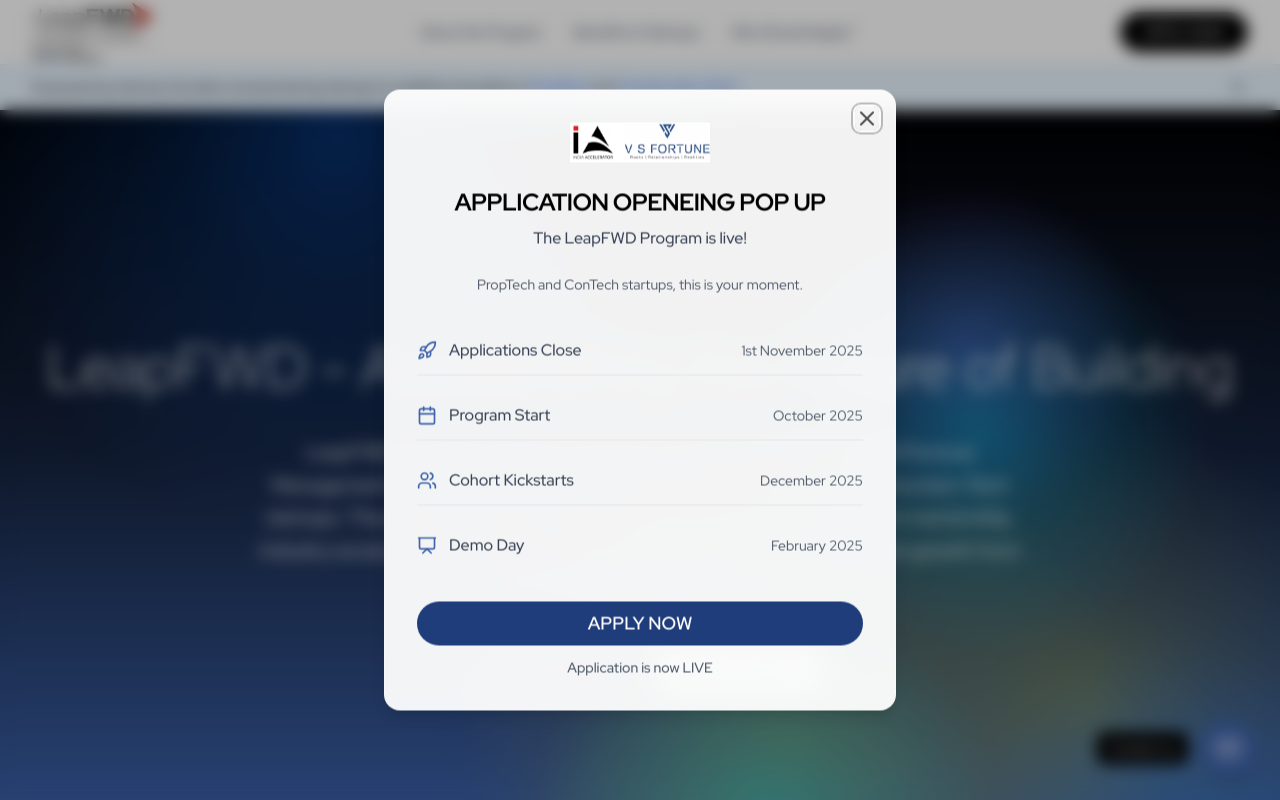
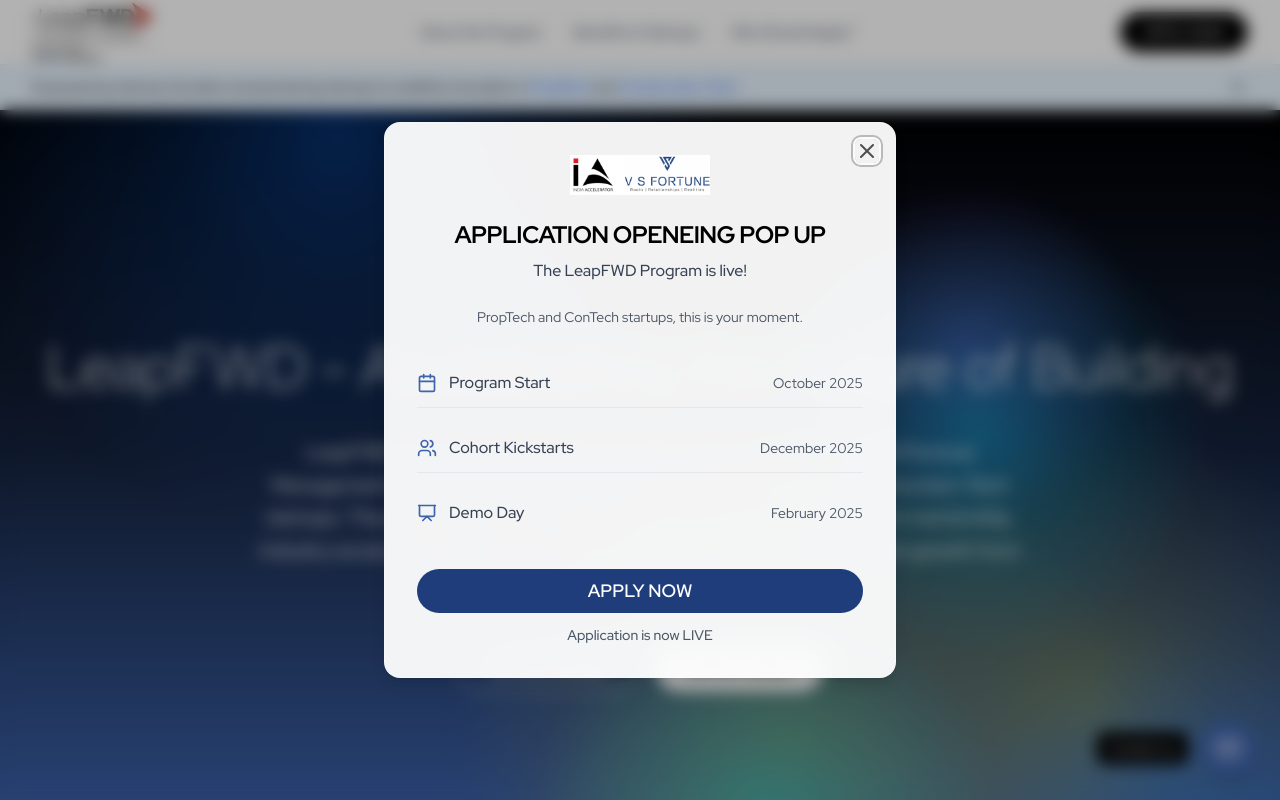
Before and after one commit to india-accelerator/leapfwd-website, a Next.js app: page / in a window 1280 px wide. Shown: the top 800 px of the page. Built offline with nearby package versions, Linux system fonts and the light colour scheme.

Commit message:
Comment out the "Applications Close" section in ApplicationPopup component

```diff
--- a/src/components/application-popup.js
+++ b/src/components/application-popup.js
@@ -55,13 +55,13 @@
             {/* Timeline */}
             <div className="space-y-4 mb-8">
               {/* Applications Close */}
-              <div className="flex items-center justify-between py-3 border-b border-gray-200">
+              {/* <div className="flex items-center justify-between py-3 border-b border-gray-200">
                 <div className="flex items-center gap-3">
                   <Rocket className="h-5 w-5 text-[#3F64AB]" />
                   <span className="text-gray-700 font-medium">Applications Close</span>
                 </div>
                 <span className="text-gray-600 text-sm">1st November 2025</span>
-              </div>
+              </div> */}
 
               {/* Program Start */}
               <div className="flex items-center justify-between py-3 border-b border-gray-200">
```
